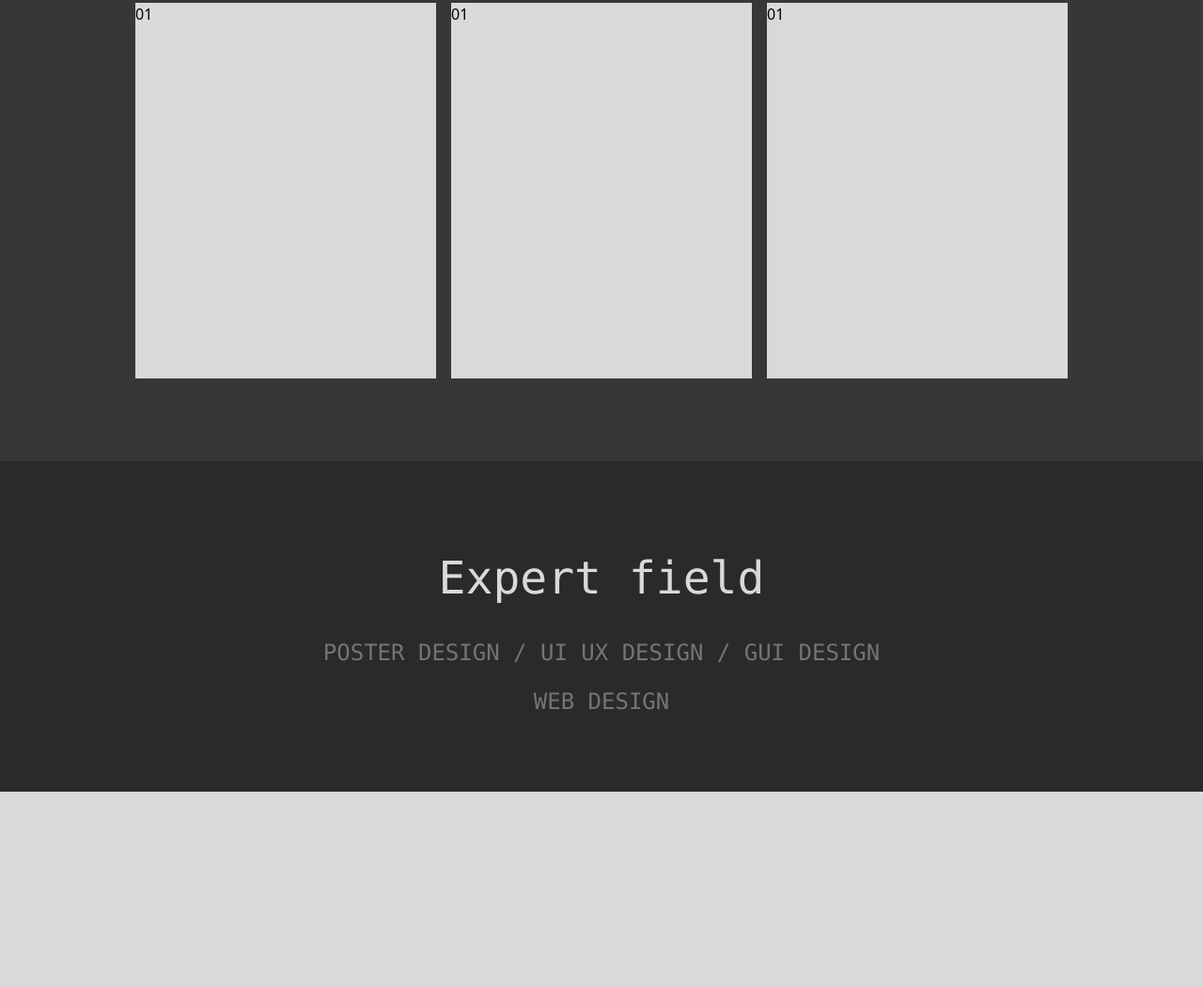
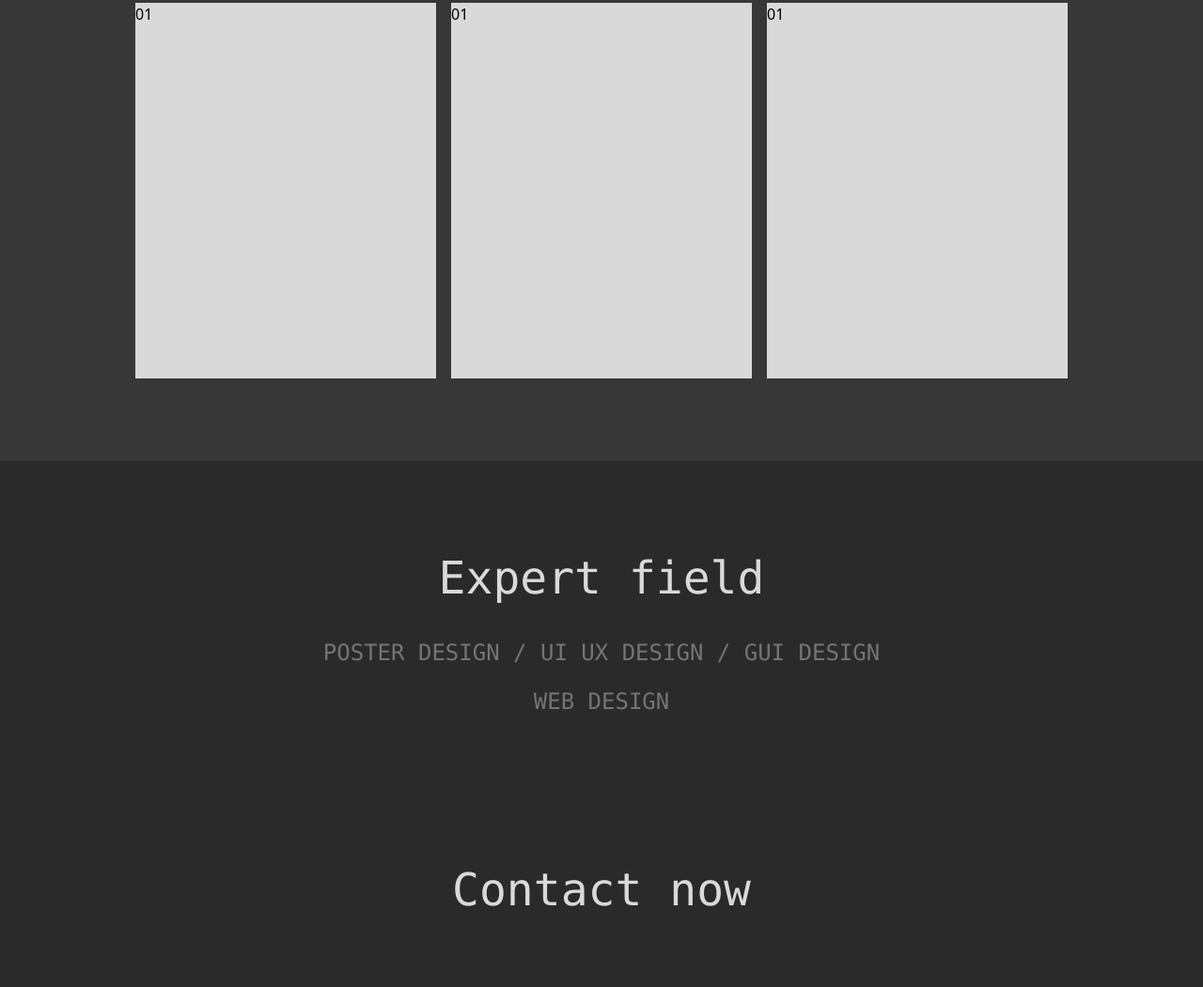
Before and after one commit to kutoreduso/Portfolio-UI-2026, a plain HTML site: page src/index.html in a window 1280 px wide. Shown: the part 941-1992 px from the top of the page at 94% size. Before the commit the page ends 1784 px from the top, so only its background shows below. Drawn offline with Linux system fonts and the light colour scheme.

Commit message:
add a contact now

```diff
--- a/src/index.html
+++ b/src/index.html
@@ -61,7 +61,16 @@
         <h1 class="font-light font-mono md:text-5xl text-[#d9d9d9] p-5">Expert field</h1>
         <h4 class="font-mono font-thin text-[#747474] uppercase md:text-2xl p-5 ">Poster Design / UI UX Design / GUI Design</h4>
         <h4 class="font-mono font-thin text-[#747474] uppercase md:text-2xl ">Web Design</h4>
+
+
     </div>
+</section>
+<section class="bg-[#2a2a2a] p-20">
+ <div class="text-center">
+            <h1 class="font-light font-mono text-[#d9d9d9] md:text-5xl">Contact now</h1>
+
+
+        </div>
 </section>
 <script>
   function toggleMenu() {
```
Also changed, not shown: src/output.css.
